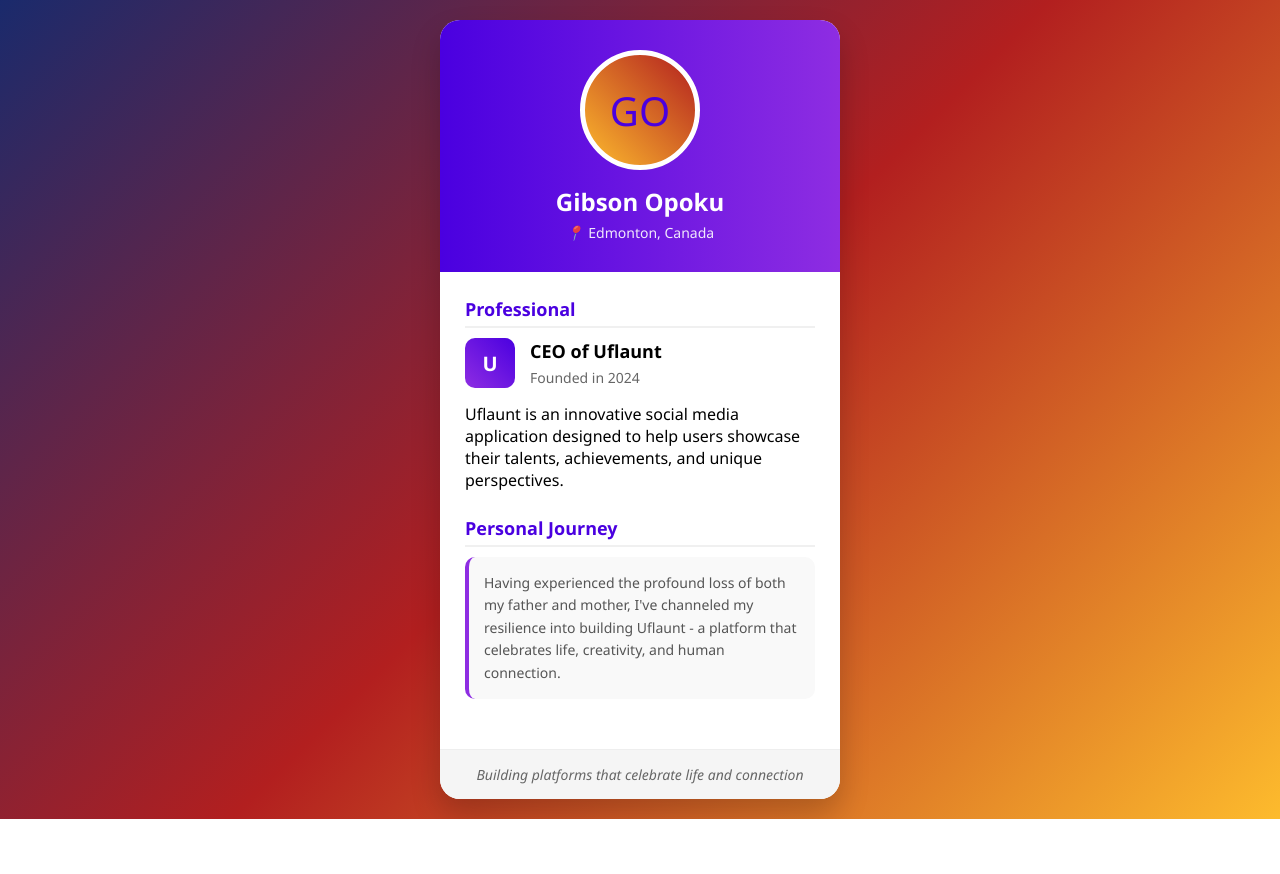
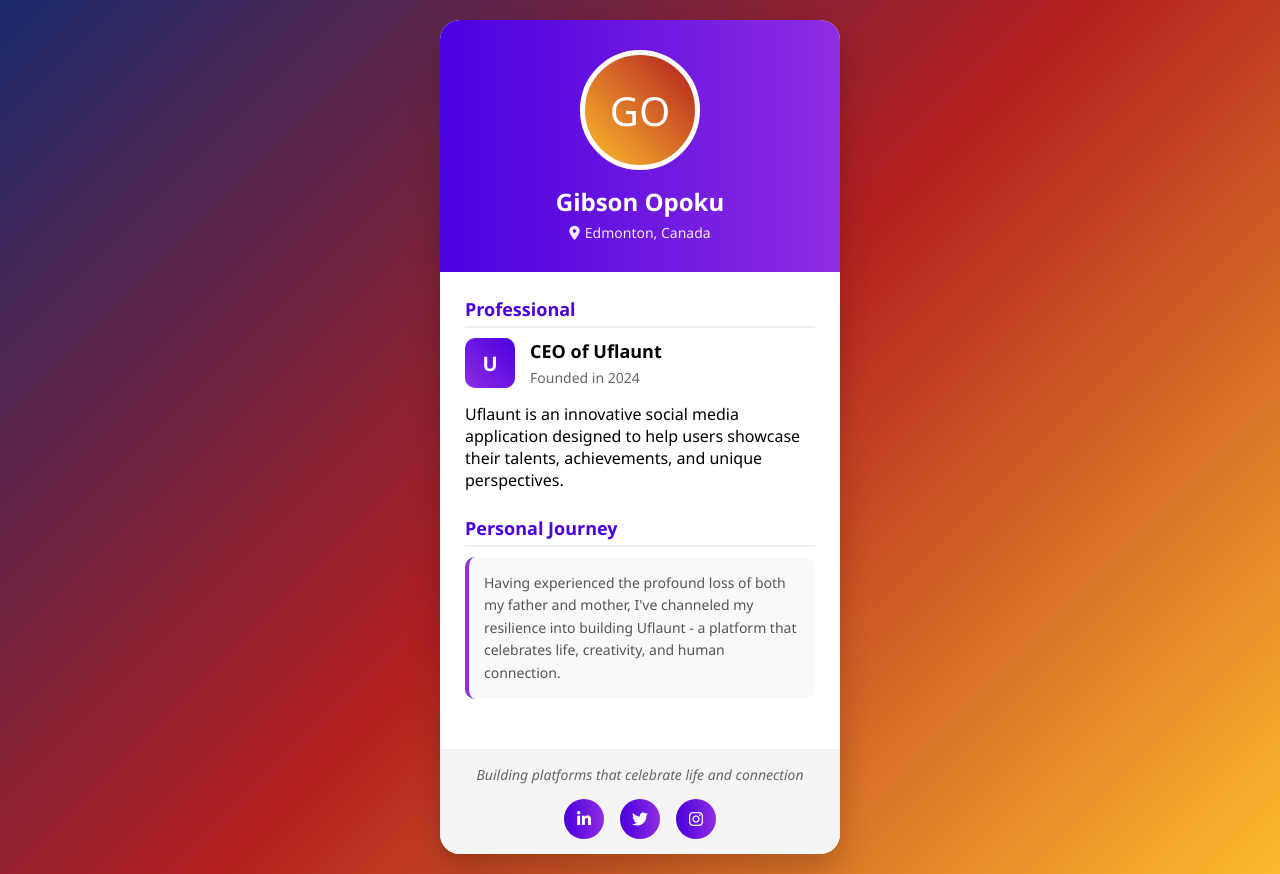
Before and after one commit to badboigibby/Gibson-Opoku, a plain HTML site: page index.html in a window 1280 px wide. Before the commit the page ends 819 px from the top, so only its background shows below. Drawn offline with Linux system fonts and the light colour scheme.

Commit message:
Add Google site verification and social links

```diff
--- a/index.html
+++ b/index.html
@@ -3,7 +3,9 @@
 <head>
     <meta charset="UTF-8">
     <meta name="viewport" content="width=device-width, initial-scale=1.0">
+    <meta name="google-site-verification" content="_PHKx3YELHG3cwSww3zYTnea5nxbqeIG6s53kZpqGz8" />
     <title>Gibson Opoku - CEO of Uflaunt</title>
+    <link rel="stylesheet" href="https://cdnjs.cloudflare.com/ajax/libs/font-awesome/6.4.0/css/all.min.css">
     <style>
         * {
             margin: 0;
@@ -54,7 +56,7 @@
             align-items: center;
             justify-content: center;
             font-size: 40px;
-            color: #4A00E0;
+            color: white;
             background: linear-gradient(45deg, #fdbb2d, #b21f1f);
         }
 
@@ -146,6 +148,30 @@
             color: #666;
             font-size: 14px;
         }
+
+        .social-links {
+            display: flex;
+            justify-content: center;
+            margin-top: 15px;
+        }
+
+        .social-links a {
+            display: flex;
+            align-items: center;
+            justify-content: center;
+            width: 40px;
+            height: 40px;
+            border-radius: 50%;
+            background: linear-gradient(to right, #4A00E0, #8E2DE2);
+            color: white;
+            margin: 0 8px;
+            text-decoration: none;
+            transition: transform 0.3s;
+        }
+
+        .social-links a:hover {
+            transform: scale(1.1);
+        }
     </style>
 </head>
 <body>
@@ -154,7 +180,7 @@
             <div class="profile-image">GO</div>
             <h1 class="name">Gibson Opoku</h1>
             <div class="location">
-                <i>📍</i> Edmonton, Canada
+                <i class="fas fa-map-marker-alt"></i> Edmonton, Canada
             </div>
         </div>
 
@@ -181,6 +207,11 @@
 
         <div class="card-footer">
             <p class="tagline">Building platforms that celebrate life and connection</p>
+            <div class="social-links">
+                <a href="#"><i class="fab fa-linkedin-in"></i></a>
+                <a href="#"><i class="fab fa-twitter"></i></a>
+                <a href="#"><i class="fab fa-instagram"></i></a>
+            </div>
         </div>
     </div>
 </body>
```
